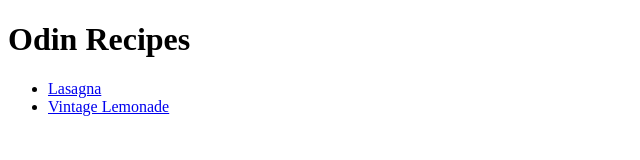
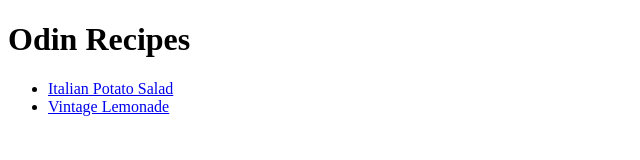
Before and after one commit to JoaoA00/odin-recipes, a plain HTML site: page index.html in a window 1280 px wide. Shown: the full height of the page, 0-640 px from the left. Drawn offline with Linux system fonts and the light colour scheme.

Commit message:
Fix the "lasagna" link
Fixed The "Lasagna" link who i forgot to change when i delete the lasagna.html on index.html.

Now it content has changed to "Italian Potato Salad" who correctly points to the italian-potato-salad.html

```diff
--- a/index.html
+++ b/index.html
@@ -9,7 +9,7 @@
     <h1>Odin Recipes</h1>
 
     <ul>
-        <li><a href="./recipes/italian-potato-salad.html">Lasagna</a></li>
+        <li><a href="./recipes/italian-potato-salad.html">Italian Potato Salad</a></li>
         <li><a href="./recipes/vintage-lemonade.html">Vintage Lemonade</a></li>
     </ul>
 
```
